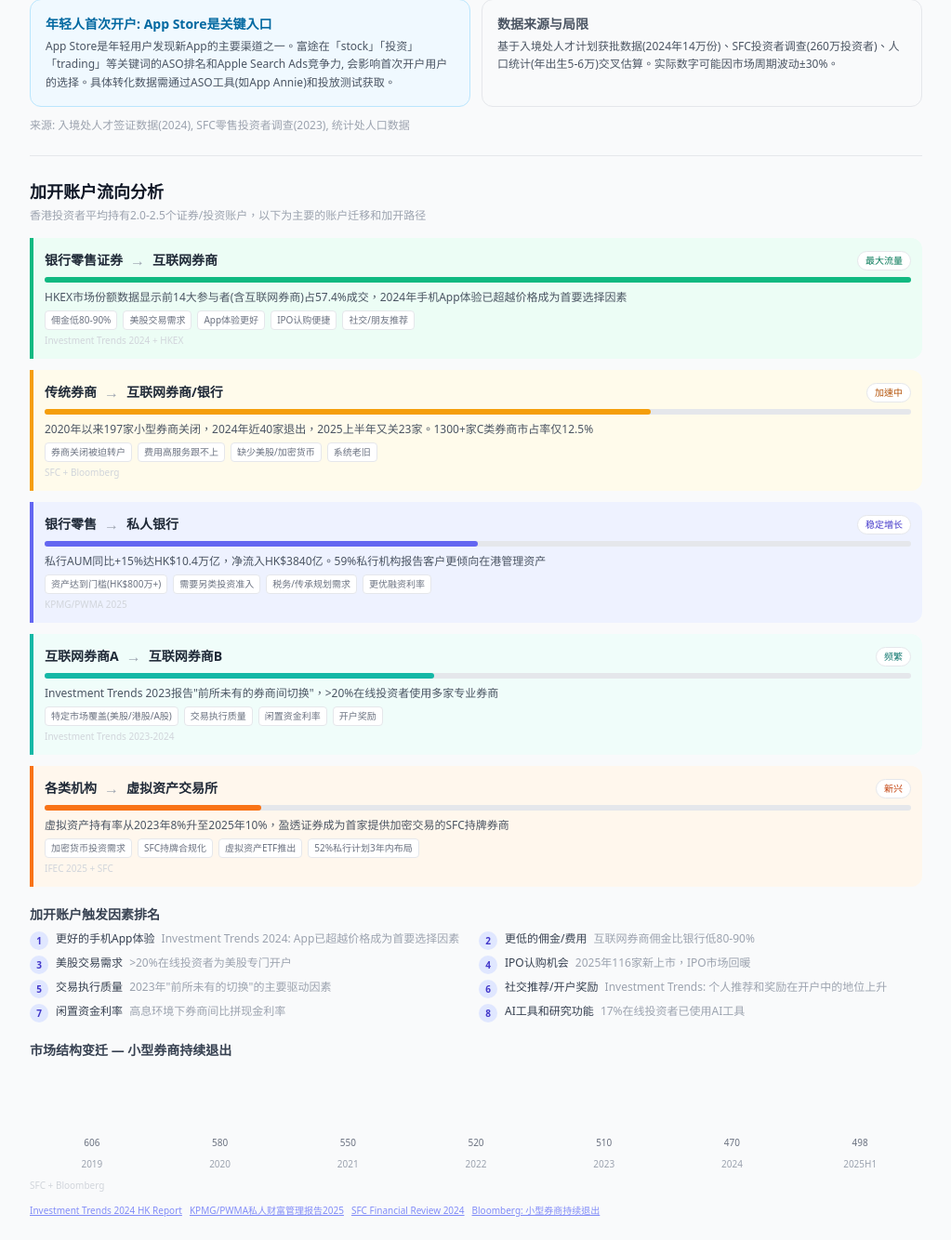
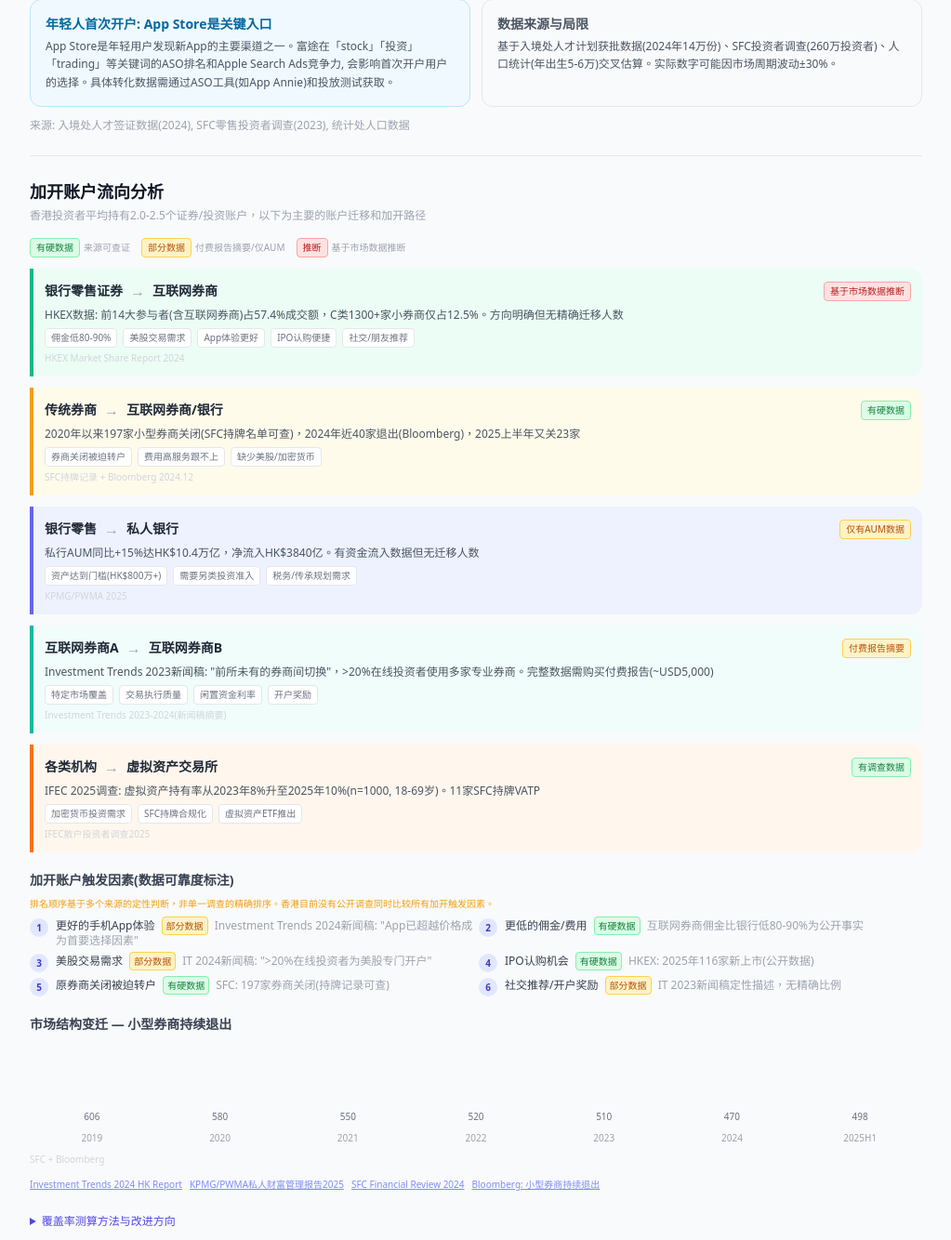
Before and after one commit to thinkingapple/kol-hunter, a FastAPI app: page /traffic-map in a window 1280 px wide. Shown: the part 3970-5304 px from the top of the page at 93% size, without its empty margins (256-1279 px from the left). Run offline with FastAPI, Linux system fonts and the light colour scheme; some libraries are stand-ins or nearby versions.

Commit message:
加开账户分析标注数据可靠度
- 去掉无依据的volume_score流量条
- 每条流向标注数据质量: 有硬数据/部分数据/推断
- 触发因素排名加disclaimer说明非单一调查精确排序
- 图例说明三种数据质量标签含义

Co-Authored-By: Claude Opus 4.6 <noreply@anthropic.com>

```diff
--- a/app/frontend/templates/traffic_map.html
+++ b/app/frontend/templates/traffic_map.html
@@ -1279,6 +1279,13 @@
         {% set flow_colors = {"emerald": "border-l-emerald-500 bg-emerald-50", "amber": "border-l-amber-500 bg-amber-50", "indigo": "border-l-indigo-500 bg-indigo-50", "teal": "border-l-teal-500 bg-teal-50", "orange": "border-l-orange-500 bg-orange-50"} %}
         {% set flow_text = {"emerald": "text-emerald-700", "amber": "text-amber-700", "indigo": "text-indigo-700", "teal": "text-teal-700", "orange": "text-orange-700"} %}
         {% set flow_bar = {"emerald": "bg-emerald-500", "amber": "bg-amber-500", "indigo": "bg-indigo-500", "teal": "bg-teal-500", "orange": "bg-orange-500"} %}
+        {% set dq_badge = {"hard": "bg-green-100 text-green-700 border-green-300", "partial": "bg-amber-100 text-amber-700 border-amber-300", "inferred": "bg-red-100 text-red-700 border-red-300"} %}
+        {% set dq_label = {"hard": "有硬数据", "partial": "部分数据", "inferred": "推断"} %}
+        <div class="flex flex-wrap gap-3 mb-3 text-[10px] text-gray-400">
+            <span class="flex items-center gap-1"><span class="px-1.5 py-0.5 bg-green-100 text-green-700 border border-green-300 rounded">有硬数据</span>来源可查证</span>
+            <span class="flex items-center gap-1"><span class="px-1.5 py-0.5 bg-amber-100 text-amber-700 border border-amber-300 rounded">部分数据</span>付费报告摘要/仅AUM</span>
+            <span class="flex items-center gap-1"><span class="px-1.5 py-0.5 bg-red-100 text-red-700 border border-red-300 rounded">推断</span>基于市场数据推断</span>
+        </div>
         <div class="space-y-3 mb-5">
             {% for flow in asw.flows %}
             <div class="border-l-4 {{ flow_colors.get(flow.color, 'border-l-gray-400 bg-gray-50') }} rounded-r-xl p-3">
@@ -1286,11 +1293,7 @@
                     <span class="text-sm font-bold text-gray-800">{{ flow['from'] }}</span>
                     <span class="text-gray-400">→</span>
                     <span class="text-sm font-bold text-gray-800">{{ flow.to }}</span>
-                    <span class="text-[10px] px-2 py-0.5 rounded-full {{ flow_text.get(flow.color, 'text-gray-600') }} bg-white border font-medium ml-auto">{{ flow.volume_label }}</span>
-                </div>
-                <!-- 流量条 -->
-                <div class="w-full bg-gray-200 rounded-full h-1.5 mb-2">
-                    <div class="{{ flow_bar.get(flow.color, 'bg-gray-500') }} h-1.5 rounded-full" style="width: {{ flow.volume_score }}%"></div>
+                    <span class="text-[10px] px-1.5 py-0.5 rounded border font-medium ml-auto {{ dq_badge.get(flow.data_quality, 'bg-gray-100 text-gray-600 border-gray-300') }}">{{ flow.volume_label }}</span>
                 </div>
                 <div class="text-xs text-gray-600 mb-1.5">{{ flow.evidence }}</div>
                 <div class="flex flex-wrap gap-1.5">
@@ -1306,12 +1309,14 @@
         <!-- 触发因素排名 -->
         {% if asw.trigger_ranking %}
         <h5 class="text-sm font-semibold text-gray-700 mb-2">{{ asw.trigger_ranking.title }}</h5>
+        <div class="text-[10px] text-amber-500 mb-2">{{ asw.trigger_ranking.note }}</div>
         <div class="grid grid-cols-1 sm:grid-cols-2 gap-1.5 mb-5">
             {% for item in asw.trigger_ranking["items"] %}
             <div class="flex items-start gap-2 text-xs">
                 <span class="w-5 h-5 rounded-full bg-indigo-100 text-indigo-700 font-bold flex items-center justify-center shrink-0 text-[10px]">{{ item.rank }}</span>
                 <div>
                     <span class="font-medium text-gray-700">{{ item.trigger }}</span>
+                    <span class="text-[10px] px-1 py-0.5 rounded border ml-1 {{ dq_badge.get(item.data_quality, 'bg-gray-100 text-gray-500 border-gray-200') }}">{{ dq_label.get(item.data_quality, '') }}</span>
                     <span class="text-gray-400 ml-1">{{ item.source }}</span>
                 </div>
             </div>
```
Also changed, not shown: data/platform_market_data.json.
